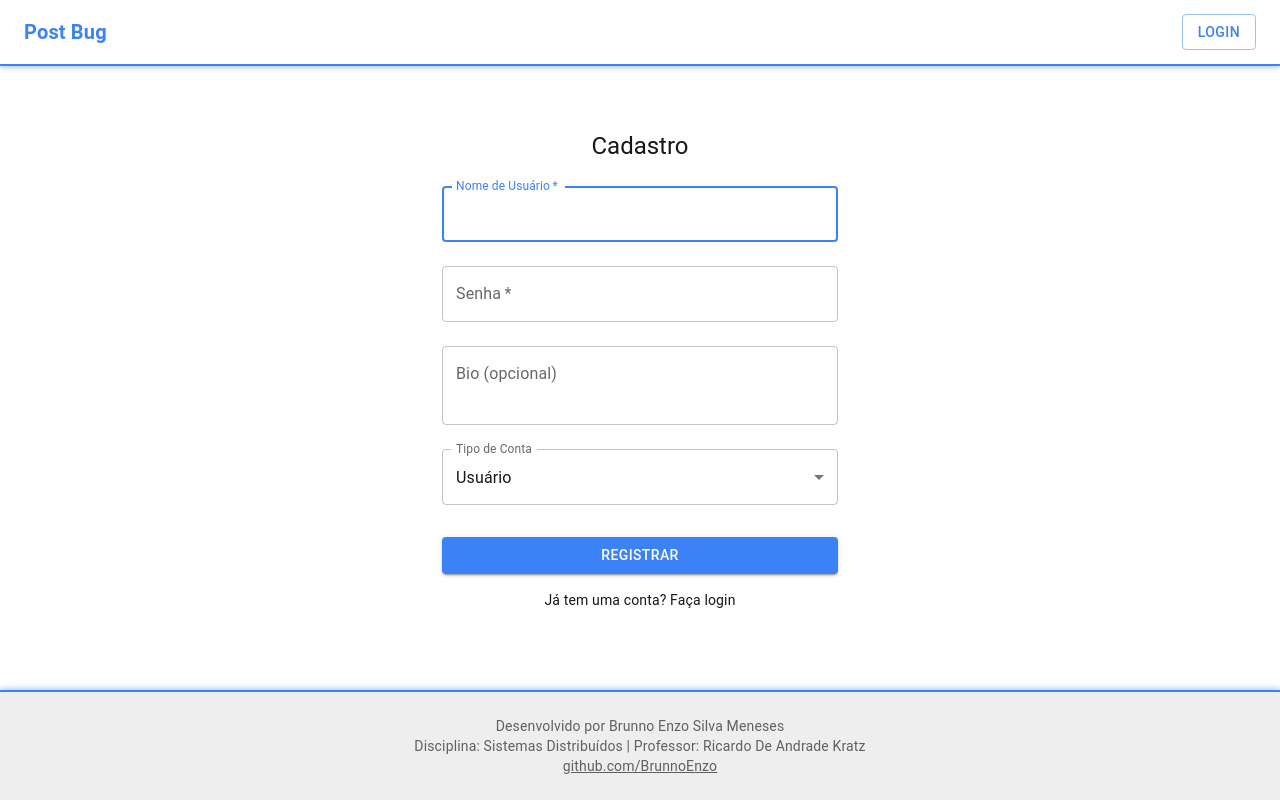
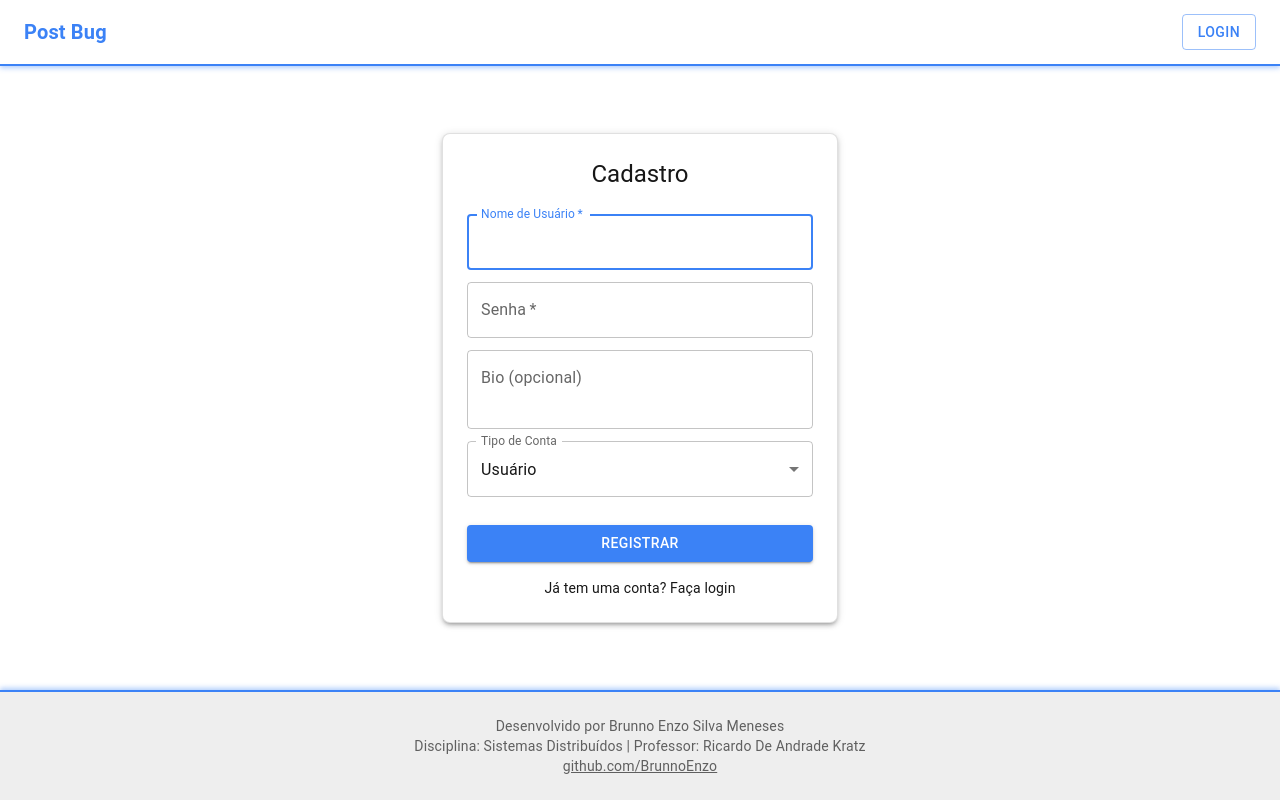
Before and after one commit to BrunnoEnzo/PostBug, a Next.js app in the folder frontend/: page /register in a window 1280 px wide. Built offline with nearby package versions, Linux system fonts and the light colour scheme; no server answers.

Commit message:
configurando layout login

```diff
--- a/frontend/src/app/components/TweetFeed.tsx
+++ b/frontend/src/app/components/TweetFeed.tsx
@@ -129,7 +129,7 @@ export default function TweetFeed() {
 
 
   return (
-    <Container maxWidth="md" sx={{ py: 4 }}>
+    <Container maxWidth="sm" sx={{ py: 4 }}>
       {/* Botão Criar Tweet */}
       {isLoggedIn && (
         <Box sx={{ mb: 3, display: 'flex', justifyContent: 'center' }}>
--- a/frontend/src/app/globals.css
+++ b/frontend/src/app/globals.css
@@ -30,7 +30,15 @@ body {
   font-family: Arial, Helvetica, sans-serif;
 }
 
-/* Garante que o conteúdo principal cresça para empurrar o footer */
+/* MUDANÇA PRINCIPAL AQUI:
+  flex-grow: 1; (faz o main preencher o espaço)
+  display: flex; (ativa o flex)
+  flex-direction: column; (coloca o conteúdo em coluna)
+  justify-content: center; (CENTRALIZA O CONTEÚDO VERTICALMENTE)
+*/
 main {
   flex-grow: 1;
+  display: flex;
+  flex-direction: column;
+  justify-content: center;
 }
--- a/frontend/src/app/login/page.tsx
+++ b/frontend/src/app/login/page.tsx
@@ -40,21 +40,35 @@ export default function LoginPage() {
   };
 
   return (
-    <Container maxWidth="xs">
+    // O CONTAINER AGORA ESTÁ LIMPO, SEM O SX DE LAYOUT
+    // O padding 'py: 4' é opcional mas bom para telas curtas
+    <Container maxWidth="xs" sx={{ py: 4 }}>
       <Box
         sx={{
-          marginTop: 8,
           display: 'flex',
           flexDirection: 'column',
           alignItems: 'center',
+          width: '100%',
         }}
       >
-        <Typography component="h1" variant="h5">
-          Login
-        </Typography>
-        <Box component="form" onSubmit={handleSubmit} sx={{ mt: 1 }}>
+        <Box
+            component="form"
+            onSubmit={handleSubmit}
+            sx={{
+                width: '100%',
+                p: 3,
+                borderRadius: 2,
+                boxShadow: 3,
+                border: '1px solid',
+                borderColor: 'divider',
+                backgroundColor: '#ffffff',
+            }}
+        >
+            <Typography component="h1" variant="h5" sx={{ textAlign: 'center', mb: 2 }}>
+                Login
+            </Typography>
           <TextField
-            margin="normal"
+            margin="dense" // <-- Campos compactos
             required
             fullWidth
             id="screenName"
@@ -66,7 +80,7 @@ export default function LoginPage() {
             onChange={(e) => setScreenName(e.target.value)}
           />
           <TextField
-            margin="normal"
+            margin="dense" // <-- Campos compactos
             required
             fullWidth
             name="password"
--- a/frontend/src/app/register/page.tsx
+++ b/frontend/src/app/register/page.tsx
@@ -80,21 +80,56 @@ export default function RegisterPage() {
   };
 
   return (
-    <Container maxWidth="xs">
+    <Container
+        maxWidth="xs"
+        sx={{
+            height: '100%', // Ocupa 100% da altura do <main>
+            display: 'flex',
+            flexDirection: 'column',
+
+            // Padrão (Mobile): Alinha no topo
+            justifyContent: 'flex-start',
+
+            // Padrão (Mobile): Adiciona um padding-top de 64px (8 * 8px)
+            pt: 8,
+            pb: 4, // Padding inferior para segurança
+
+            // Media Query (Desktop): Centraliza verticalmente
+            '@media (min-width: 600px)': {
+                justifyContent: 'center',
+                pt: 0, // Reseta o padding no desktop
+                pb: 0,
+            }
+        }}>
       <Box
         sx={{
-          marginTop: 8,
+          // marginTop: 8, // Removido
           display: 'flex',
           flexDirection: 'column',
           alignItems: 'center',
+          width: '100%', // Adicionado
         }}
       >
-        <Typography component="h1" variant="h5">
-          Cadastro
-        </Typography>
-        <Box component="form" onSubmit={handleSubmit} sx={{ mt: 1 }}>
+        {/* O Título foi movido para DENTRO do card (Box do form) */}
+
+        <Box
+            component="form"
+            onSubmit={handleSubmit}
+            sx={{
+                width: '100%', // Adicionado
+                p: 3,  // Adicionado
+                borderRadius: 2, // Adicionado
+                boxShadow: 3,    // Adicionado
+                border: '1px solid', // Adicionado
+                borderColor: 'divider', // Adicionado
+                backgroundColor: '#ffffff', // Adicionado
+            }}
+        >
+          <Typography component="h1" variant="h5" sx={{ textAlign: 'center', mb: 2 }}>
+            Cadastro
+          </Typography>
           <TextField
-            margin="normal"
+            margin="dense" // <-- ALTERADO
             required
             fullWidth
             id="screenName"
@@ -105,7 +140,7 @@ export default function RegisterPage() {
             onChange={(e) => setScreenName(e.target.value)}
           />
           <TextField
-            margin="normal"
+            margin="dense" // <-- ALTERADO
             required
             fullWidth
             name="password"
@@ -116,7 +151,7 @@ export default function RegisterPage() {
             onChange={(e) => setPassword(e.target.value)}
           />
           <TextField
-            margin="normal"
+            margin="dense" // <-- ALTERADO
             fullWidth
             name="bio"
             label="Bio (opcional)"
@@ -126,7 +161,7 @@ export default function RegisterPage() {
             value={bio}
             onChange={(e) => setBio(e.target.value)}
           />
-          <FormControl fullWidth margin="normal">
+          <FormControl fullWidth margin="dense"> {/* <-- ALTERADO */}
             <InputLabel id="role-label">Tipo de Conta</InputLabel>
             <Select
               labelId="role-label"
```
